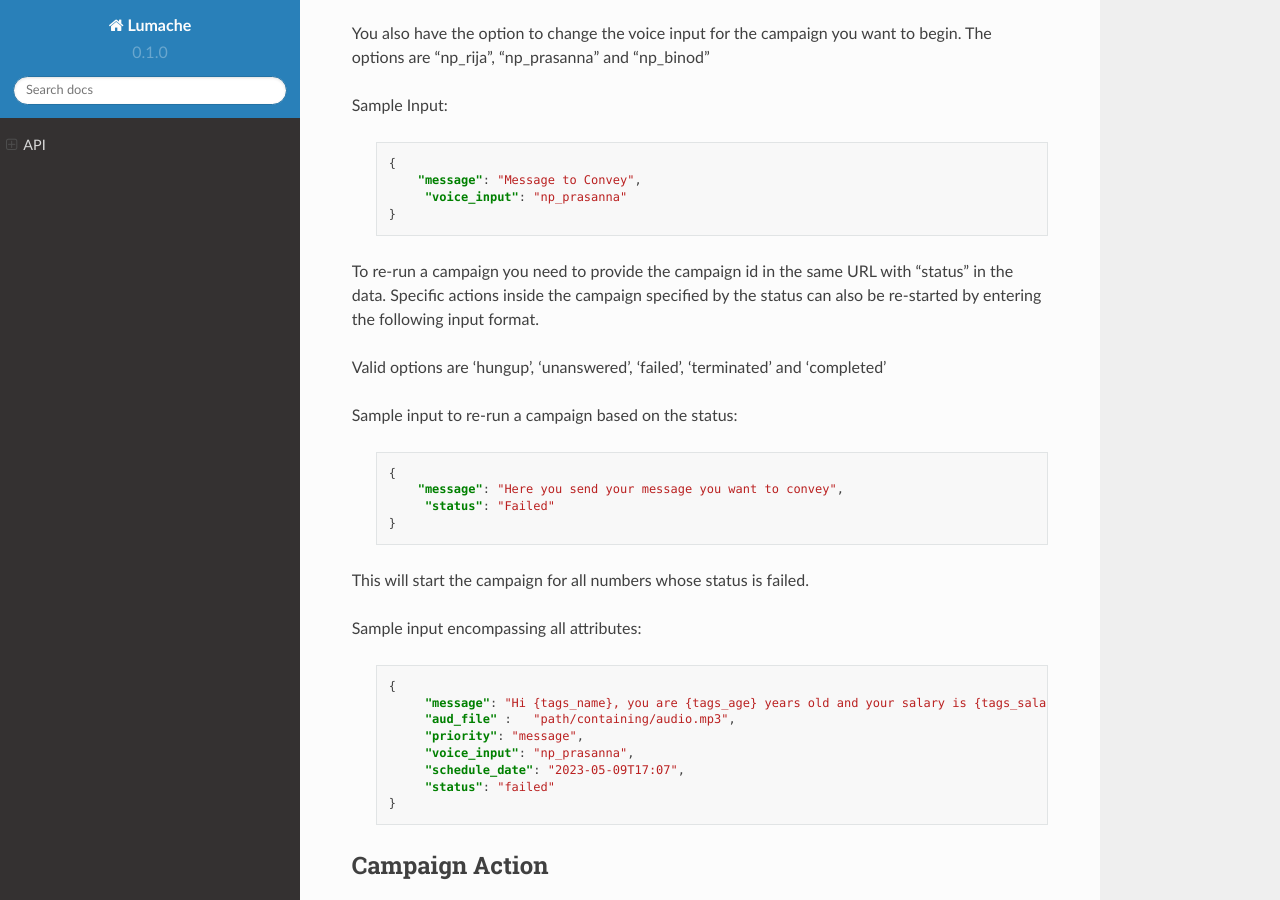
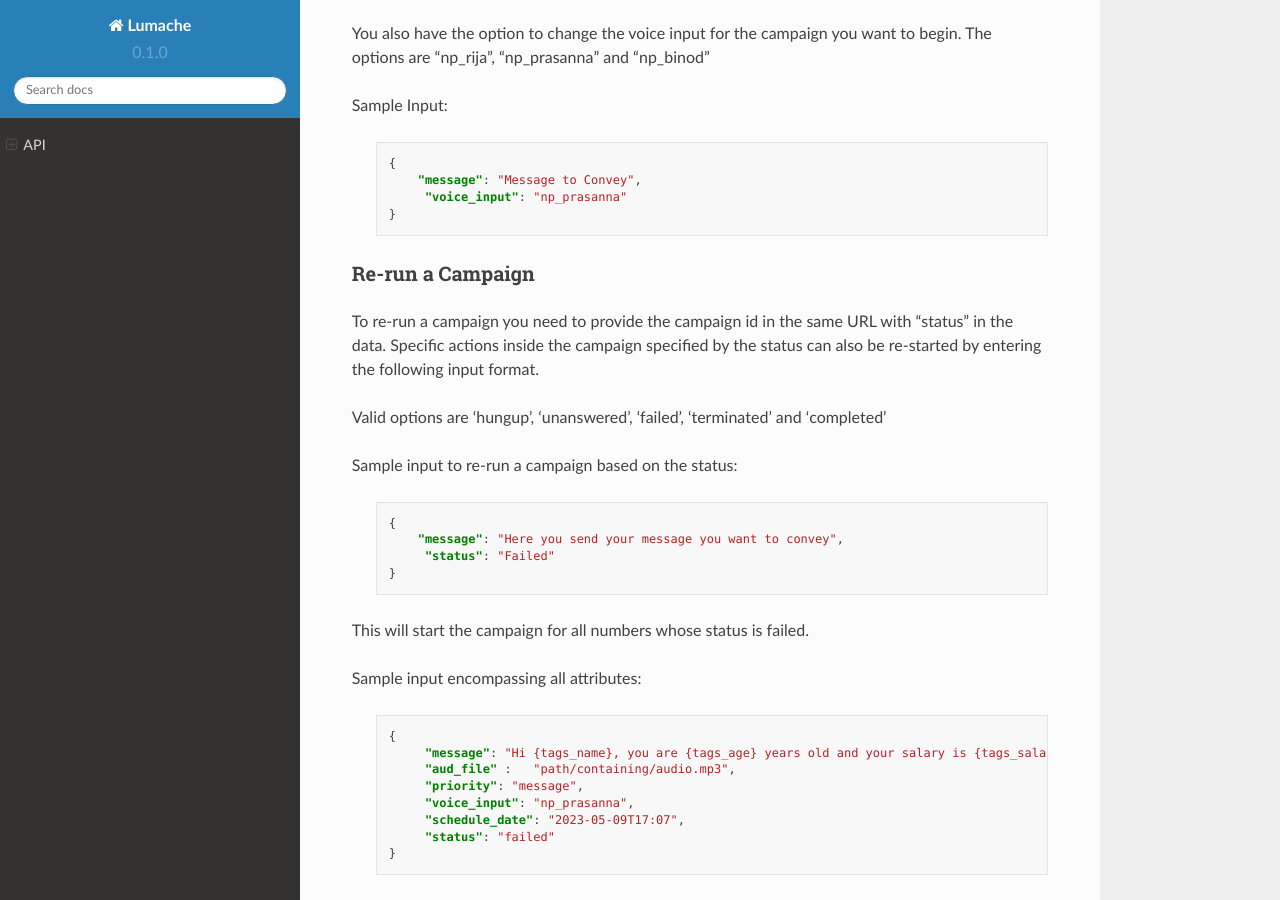
Before and after one commit to anjelikaprixa/TingTing, a Sphinx documentation site: the page built from docs/source/api.rst, in a window 1280 px wide and 900 px high, scrolled down 6922 px. Built offline with Sphinx 7.4.7 and the Read the Docs theme 2.0.0, drawn with Linux system fonts in a browser that asks for light colours.

Commit message:
Update api.rst

```diff
--- a/docs/source/api.rst
+++ b/docs/source/api.rst
@@ -431,6 +431,9 @@ Sample Input:
 	"voice_input": "np_prasanna"
    }
 
+Re-run a Campaign
+~~~~~~~~~~~~~~~~~~
+
 To re-run a campaign you need to provide the campaign id in the same URL with “status” in the data. Specific actions inside the campaign specified by the status can also be re-started by entering the following input format.
 
 Valid options are 'hungup', 'unanswered', 'failed', 'terminated' and 'completed'
```
